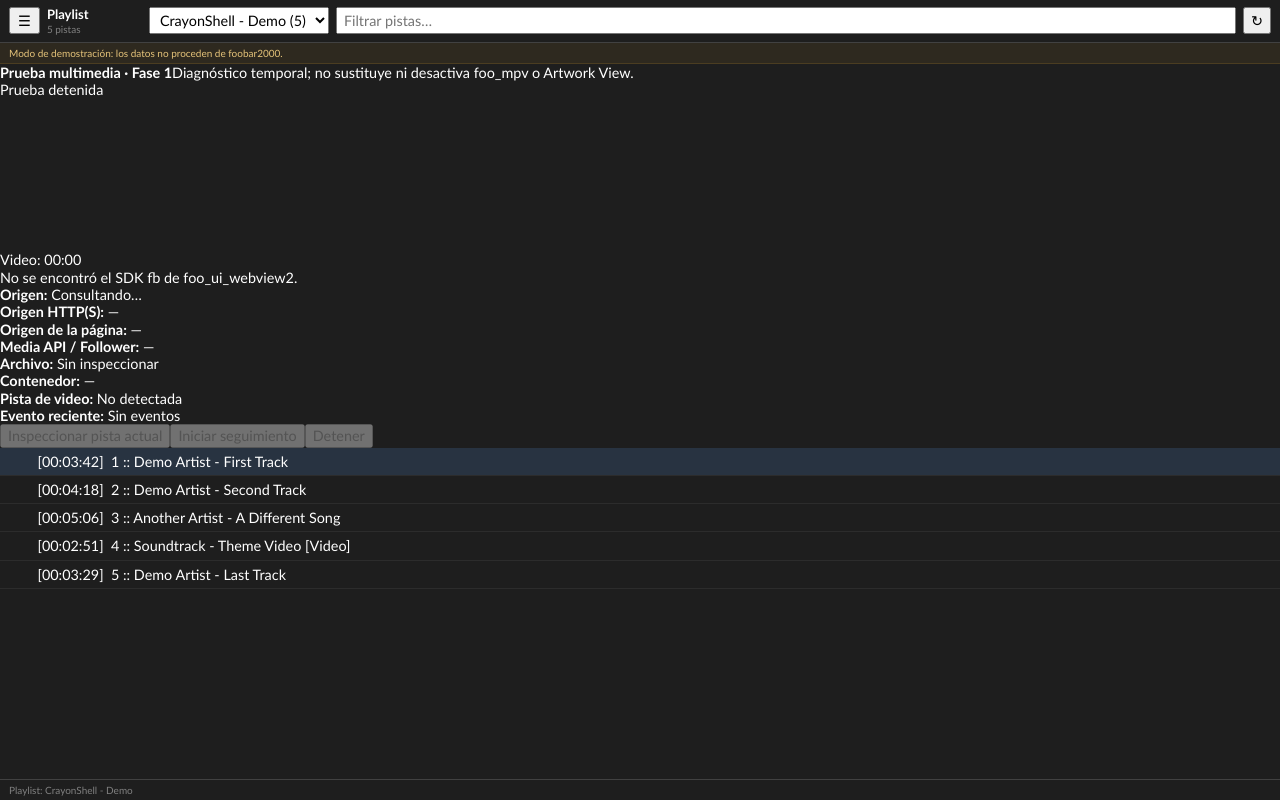
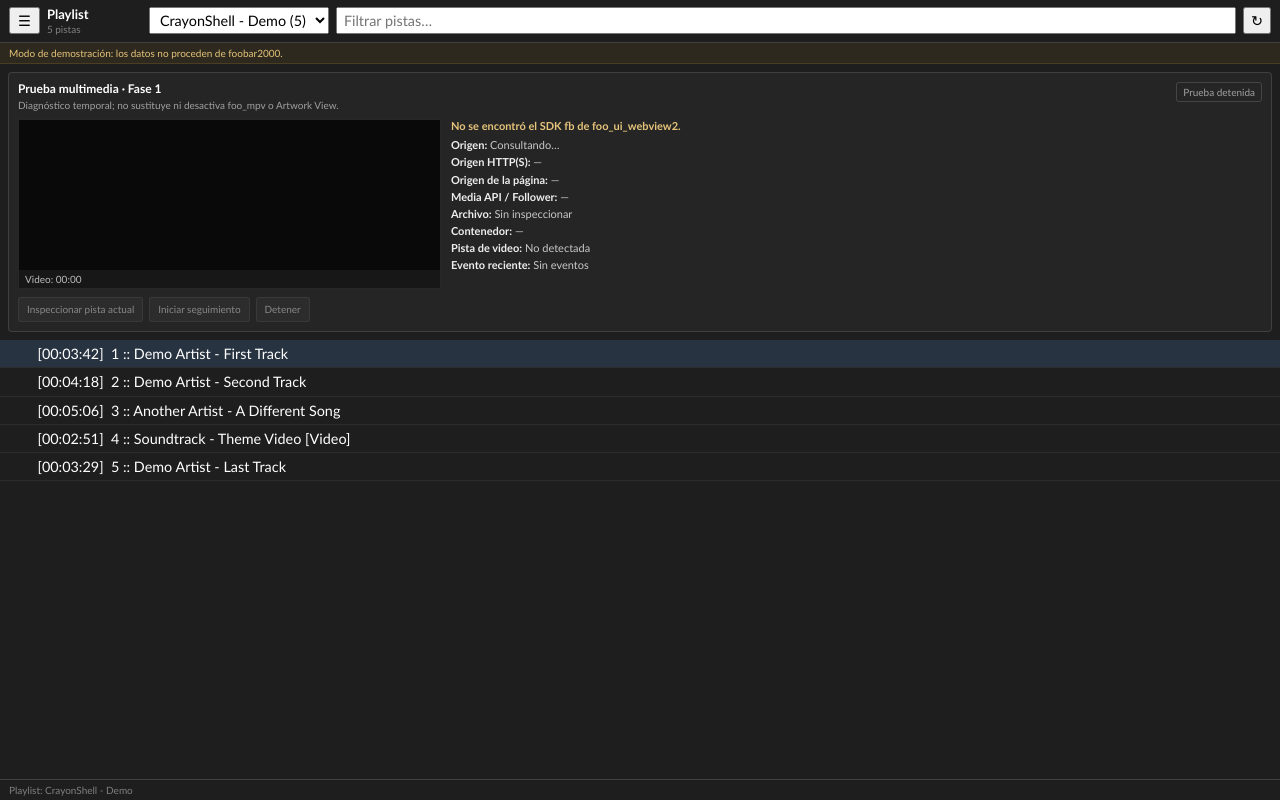
Before and after one commit to mhz698a/fb2k-CrayonShell, a React (Vite) app: page / in a window 1280 px wide. Built offline with nearby package versions, Linux system fonts and the light colour scheme.

Commit message:
Style temporary media playback diagnostics

```diff
--- a/src/styles/main.css
+++ b/src/styles/main.css
@@ -275,3 +275,143 @@ button.play-btn {
         min-width: 75px;
     }
 }
+
+
+/* Temporary media playback diagnostics for phase one. */
+.media-probe {
+    flex: 0 0 auto;
+    margin: 8px;
+    padding: 9px;
+    min-width: 0;
+    color: var(--texto-color);
+    background: #252526;
+    border: 1px solid rgba(128, 128, 128, .28);
+    border-radius: 4px;
+    font-size: 11px;
+}
+
+.media-probe-heading {
+    display: flex;
+    align-items: flex-start;
+    justify-content: space-between;
+    gap: 12px;
+    margin-bottom: 8px;
+}
+
+.media-probe-heading > div {
+    display: flex;
+    flex-direction: column;
+    gap: 3px;
+}
+
+.media-probe-heading strong {
+    font-size: 12px;
+}
+
+.media-probe-heading span {
+    color: #a0a0a0;
+    font-size: 10px;
+}
+
+.media-probe-state {
+    flex: 0 0 auto;
+    padding: 3px 6px;
+    color: #c5c5c5;
+    border: 1px solid rgba(128, 128, 128, .35);
+    border-radius: 3px;
+    white-space: nowrap;
+}
+
+.media-probe-state.is-active {
+    color: #a5d6a7;
+    border-color: rgba(105, 180, 110, .55);
+}
+
+.media-probe-content {
+    display: grid;
+    grid-template-columns: minmax(180px, 34%) minmax(0, 1fr);
+    gap: 10px;
+    min-width: 0;
+}
+
+.media-probe-preview {
+    min-width: 0;
+    align-self: start;
+    background: #090909;
+    border: 1px solid rgba(128, 128, 128, .25);
+}
+
+.media-probe-video {
+    display: block;
+    width: 100%;
+    max-height: 150px;
+    aspect-ratio: 16 / 9;
+    object-fit: contain;
+    background: #090909;
+}
+
+.media-probe-video-time {
+    padding: 3px 6px;
+    color: #bdbdbd;
+    background: #171717;
+    font-variant-numeric: tabular-nums;
+    font-size: 10px;
+}
+
+.media-probe-details {
+    display: flex;
+    flex-direction: column;
+    gap: 4px;
+    min-width: 0;
+    color: #c8c8c8;
+    overflow-wrap: anywhere;
+}
+
+.media-probe-details b {
+    color: #eeeeee;
+    font-weight: 600;
+}
+
+.media-probe-status {
+    margin-bottom: 2px;
+    color: #e6c47a;
+    font-weight: 600;
+}
+
+.media-probe-actions {
+    display: flex;
+    flex-wrap: wrap;
+    gap: 6px;
+    margin-top: 8px;
+}
+
+.media-probe-actions button {
+    min-height: 25px;
+    padding: 3px 8px;
+    color: var(--texto-color);
+    background: #353535;
+    border: 1px solid rgba(128, 128, 128, .4);
+    border-radius: 3px;
+    cursor: pointer;
+    font-size: 10px;
+}
+
+.media-probe-actions button:hover:not(:disabled) {
+    background: #454545;
+    border-color: var(--accent-color);
+}
+
+.media-probe-actions button:disabled {
+    opacity: .45;
+    cursor: default;
+}
+
+@media (max-width: 680px) {
+    .media-probe-content {
+        grid-template-columns: minmax(0, 1fr);
+    }
+
+    .media-probe-preview {
+        max-width: 360px;
+    }
+}
```
